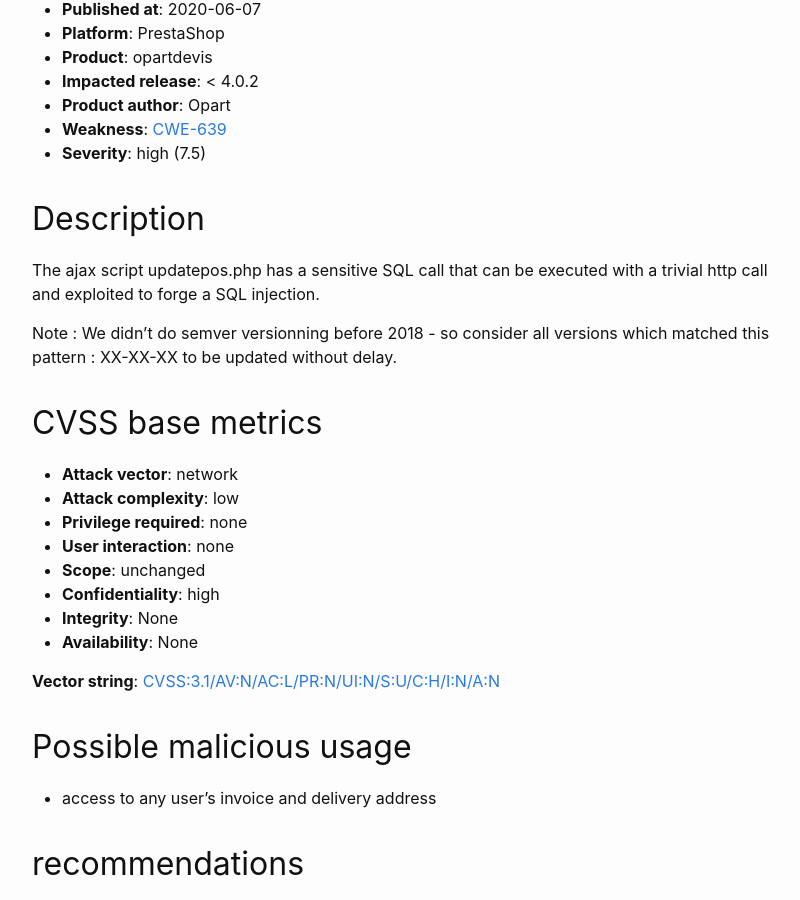
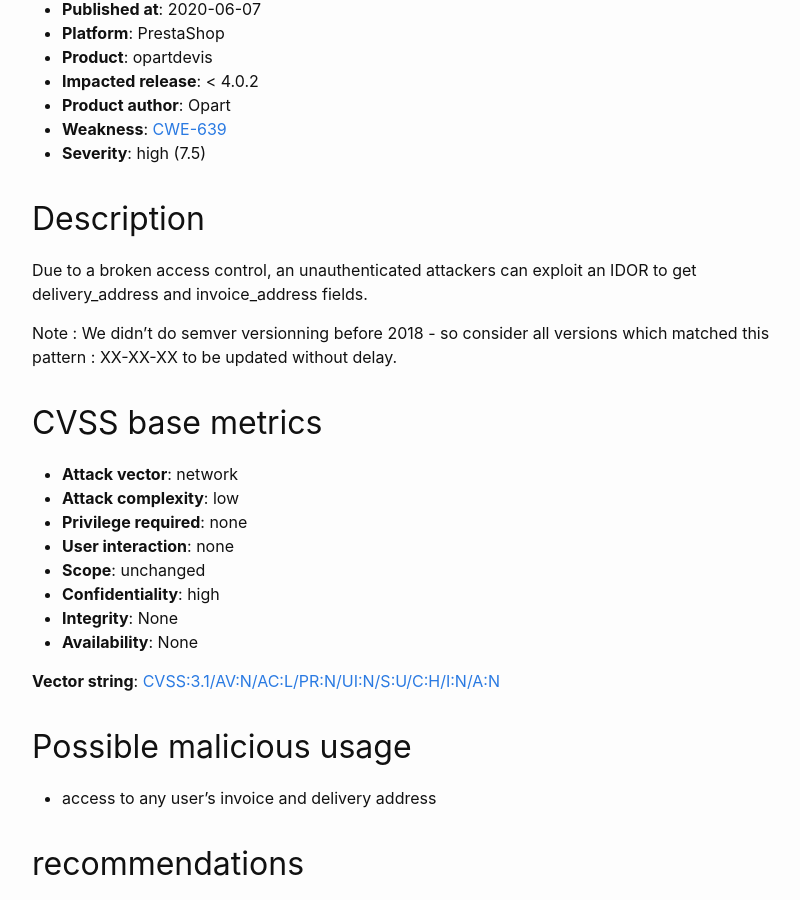
Before and after one commit to friends-of-presta/security-advisories, a Jekyll site: the page built from _posts/2021-04-02-opartdevis.md, in a window 1280 px wide and 900 px high, scrolled down 959 px. Shown: the whole window, without its empty margins (238-1038 px from the left). Built offline with Jekyll 4.4.1, drawn with Linux system fonts in a browser that asks for light colours.

Commit message:
Update 2021-04-02-opartdevis.md

```diff
--- a/_posts/2021-04-02-opartdevis.md
+++ b/_posts/2021-04-02-opartdevis.md
@@ -27,7 +27,7 @@ In the module "Opart Devis" (opartdevis) up to version 4.0.2 unauthenticated att
 
 ## Description
 
-The ajax script updatepos.php has a sensitive SQL call that can be executed with a trivial http call and exploited to forge a SQL injection.
+Due to a broken access control, an unauthenticated attackers can exploit an IDOR to get delivery_address and invoice_address fields.
 
 Note : We didn't do semver versionning before 2018 - so consider all versions which matched this pattern : XX-XX-XX to be updated without delay.
 
```
